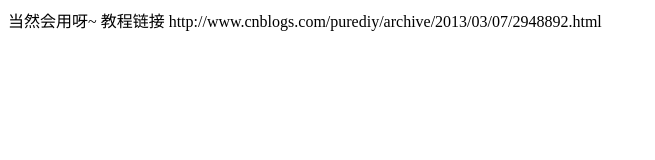
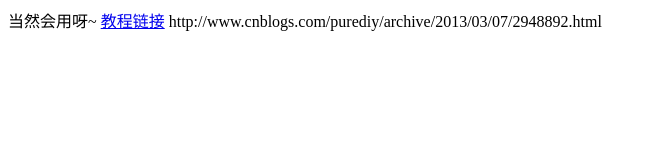
Before and after one commit to libowen20016/TEST, a plain HTML site: page index.html in a window 1280 px wide. Shown: the whole page, without its empty margins (0-655 px from the left). Drawn offline with Linux system fonts and the light colour scheme.

Commit message:
Update index.html

```diff
--- a/index.html
+++ b/index.html
@@ -10,7 +10,7 @@
 	</head>
 	<body>
 		当然会用呀~
-		教程链接
+		<a href="http://www.cnblogs.com/purediy/archive/2013/03/07/2948892.html">教程链接</a>
 		http://www.cnblogs.com/purediy/archive/2013/03/07/2948892.html
 	</body>
 </html><!--334 856 174 284 508-->
```
